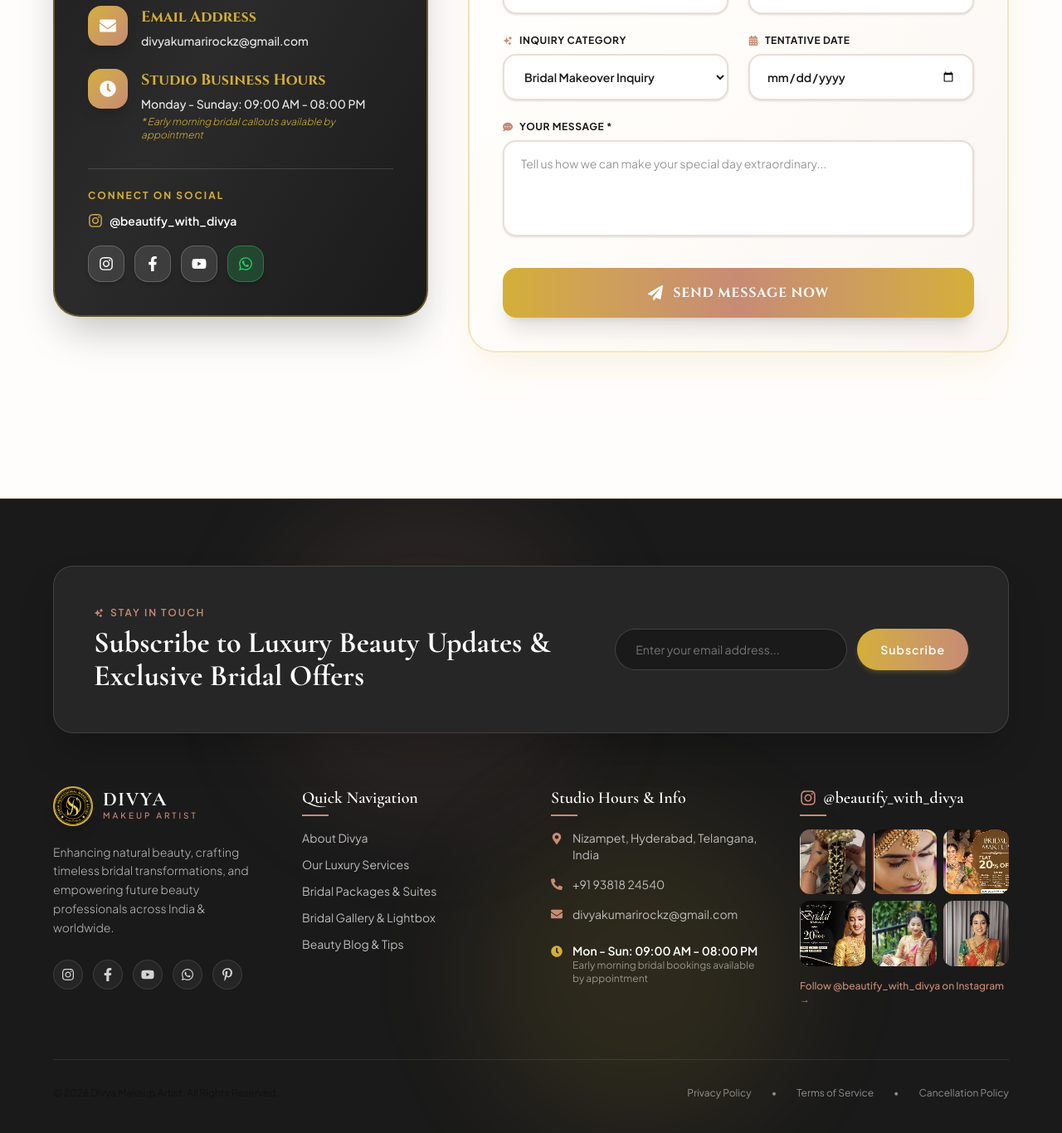
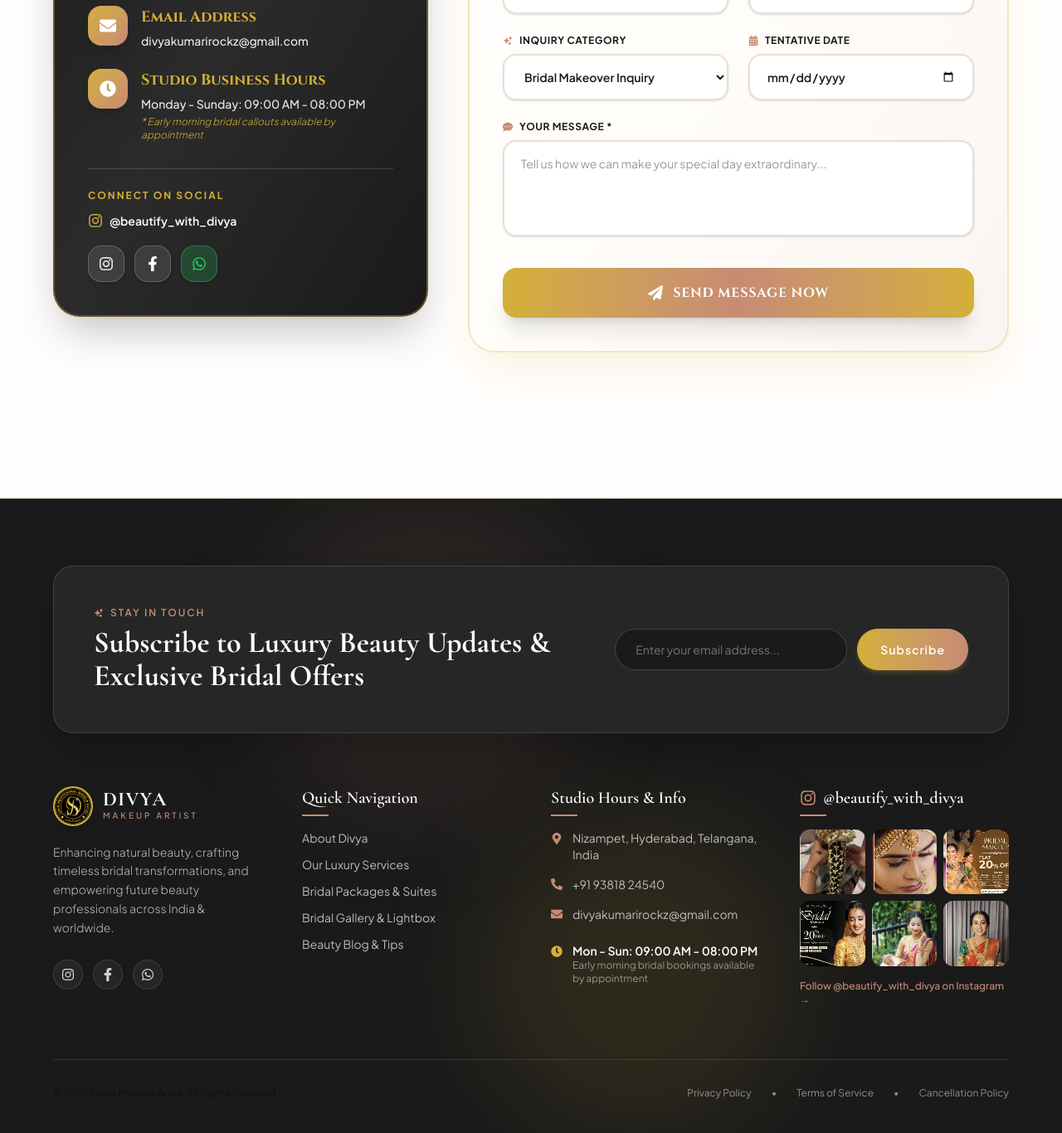
Before and after one commit to skotturty-dotcom/divya-makeup-artist, a React (Vite) app: page /contact in a window 1280 px wide. Shown: the part 1038-2404 px from the top of the page at 83% size. Built offline with nearby package versions, Linux system fonts and the light colour scheme; a web font is replaced by a local one.

Commit message:
Remove Pinterest and YouTube social icons from Footer and Contact page

```diff
--- a/src/components/Footer/Footer.jsx
+++ b/src/components/Footer/Footer.jsx
@@ -112,20 +112,14 @@ export const Footer = () => {
             </p>
 
             <div className="flex items-center gap-3 pt-2">
-              <a href="https://www.instagram.com/beautify_with_divya" target="_blank" rel="noreferrer" className="w-9 h-9 rounded-full bg-white/5 hover:bg-[#C78B74] border border-white/10 flex items-center justify-center text-white/80 hover:text-white transition-all duration-300">
+              <a href="https://www.instagram.com/beautify_with_divya" target="_blank" rel="noreferrer" aria-label="Instagram" className="w-9 h-9 rounded-full bg-white/5 hover:bg-[#C78B74] border border-white/10 flex items-center justify-center text-white/80 hover:text-white transition-all duration-300">
                 <FaInstagram />
               </a>
-              <a href="https://facebook.com" target="_blank" rel="noreferrer" className="w-9 h-9 rounded-full bg-white/5 hover:bg-[#C78B74] border border-white/10 flex items-center justify-center text-white/80 hover:text-white transition-all duration-300">
+              <a href="https://facebook.com" target="_blank" rel="noreferrer" aria-label="Facebook" className="w-9 h-9 rounded-full bg-white/5 hover:bg-[#C78B74] border border-white/10 flex items-center justify-center text-white/80 hover:text-white transition-all duration-300">
                 <FaFacebookF />
               </a>
-              <a href="https://youtube.com" target="_blank" rel="noreferrer" className="w-9 h-9 rounded-full bg-white/5 hover:bg-[#C78B74] border border-white/10 flex items-center justify-center text-white/80 hover:text-white transition-all duration-300">
-                <FaYoutube />
-              </a>
-              <a href="https://wa.me/919381824540" target="_blank" rel="noreferrer" className="w-9 h-9 rounded-full bg-white/5 hover:bg-[#C78B74] border border-white/10 flex items-center justify-center text-white/80 hover:text-white transition-all duration-300">
+              <a href="https://wa.me/919381824540" target="_blank" rel="noreferrer" aria-label="WhatsApp" className="w-9 h-9 rounded-full bg-white/5 hover:bg-[#C78B74] border border-white/10 flex items-center justify-center text-white/80 hover:text-white transition-all duration-300">
                 <FaWhatsapp />
-              </a>
-              <a href="https://pinterest.com" target="_blank" rel="noreferrer" className="w-9 h-9 rounded-full bg-white/5 hover:bg-[#C78B74] border border-white/10 flex items-center justify-center text-white/80 hover:text-white transition-all duration-300">
-                <FaPinterestP />
               </a>
             </div>
           </div>
--- a/src/pages/Contact/Contact.jsx
+++ b/src/pages/Contact/Contact.jsx
@@ -134,9 +134,6 @@ export const Contact = () => {
                   <a href="https://facebook.com" target="_blank" rel="noreferrer" aria-label="Facebook" className="w-11 h-11 rounded-2xl bg-white/10 hover:bg-gradient-to-br hover:from-[#D4AF37] hover:to-[#C78B74] border border-white/20 flex items-center justify-center text-white transition-all shadow-md">
                     <FaFacebookF className="text-lg" />
                   </a>
-                  <a href="https://youtube.com" target="_blank" rel="noreferrer" aria-label="YouTube" className="w-11 h-11 rounded-2xl bg-white/10 hover:bg-gradient-to-br hover:from-[#D4AF37] hover:to-[#C78B74] border border-white/20 flex items-center justify-center text-white transition-all shadow-md">
-                    <FaYoutube className="text-lg" />
-                  </a>
                   <a href="https://wa.me/919381824540" target="_blank" rel="noreferrer" aria-label="WhatsApp" className="w-11 h-11 rounded-2xl bg-[#25D366]/20 hover:bg-[#25D366] border border-[#25D366]/40 flex items-center justify-center text-[#25D366] hover:text-white transition-all shadow-md">
                     <FaWhatsapp className="text-lg" />
                   </a>
```
